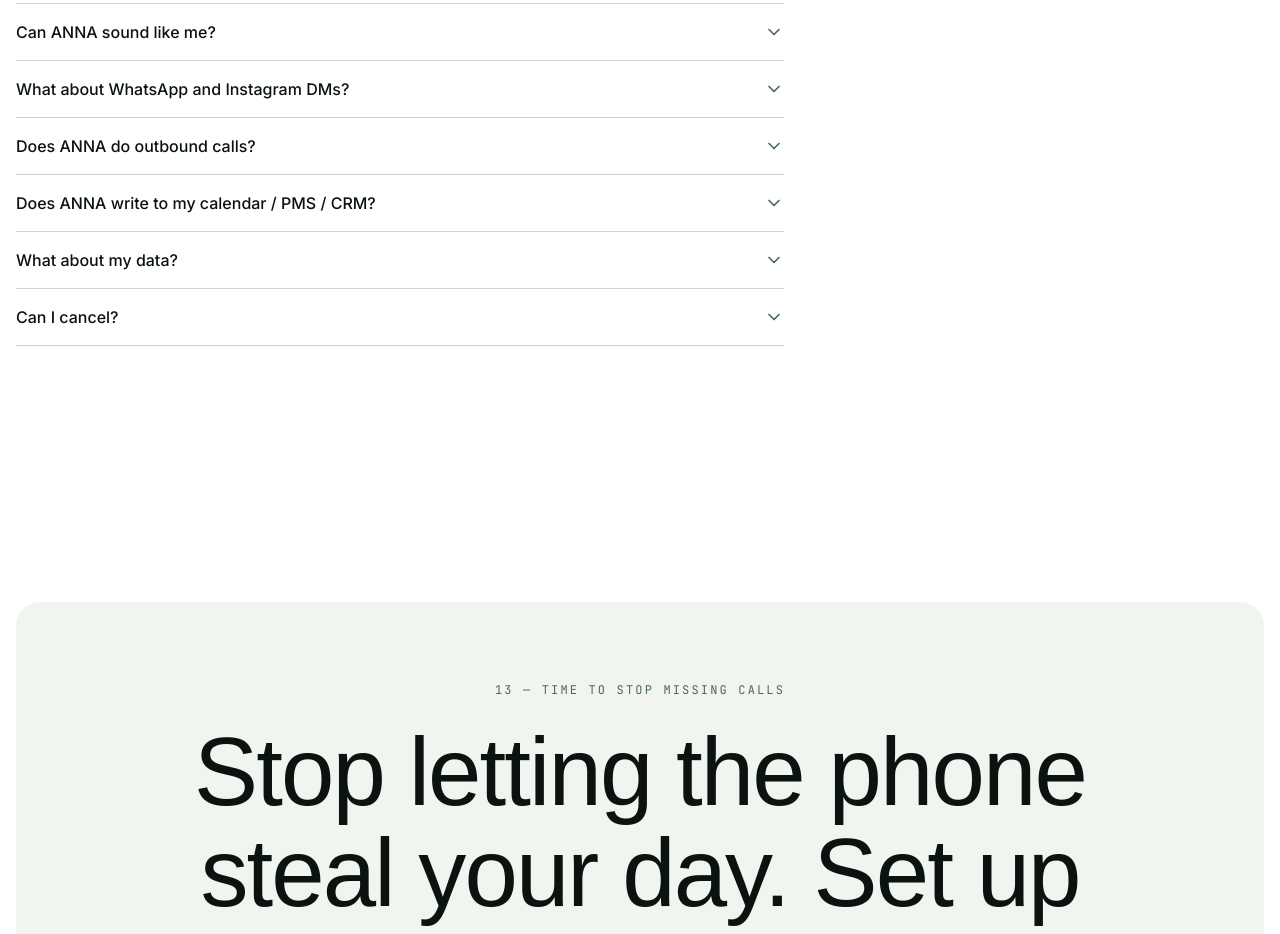
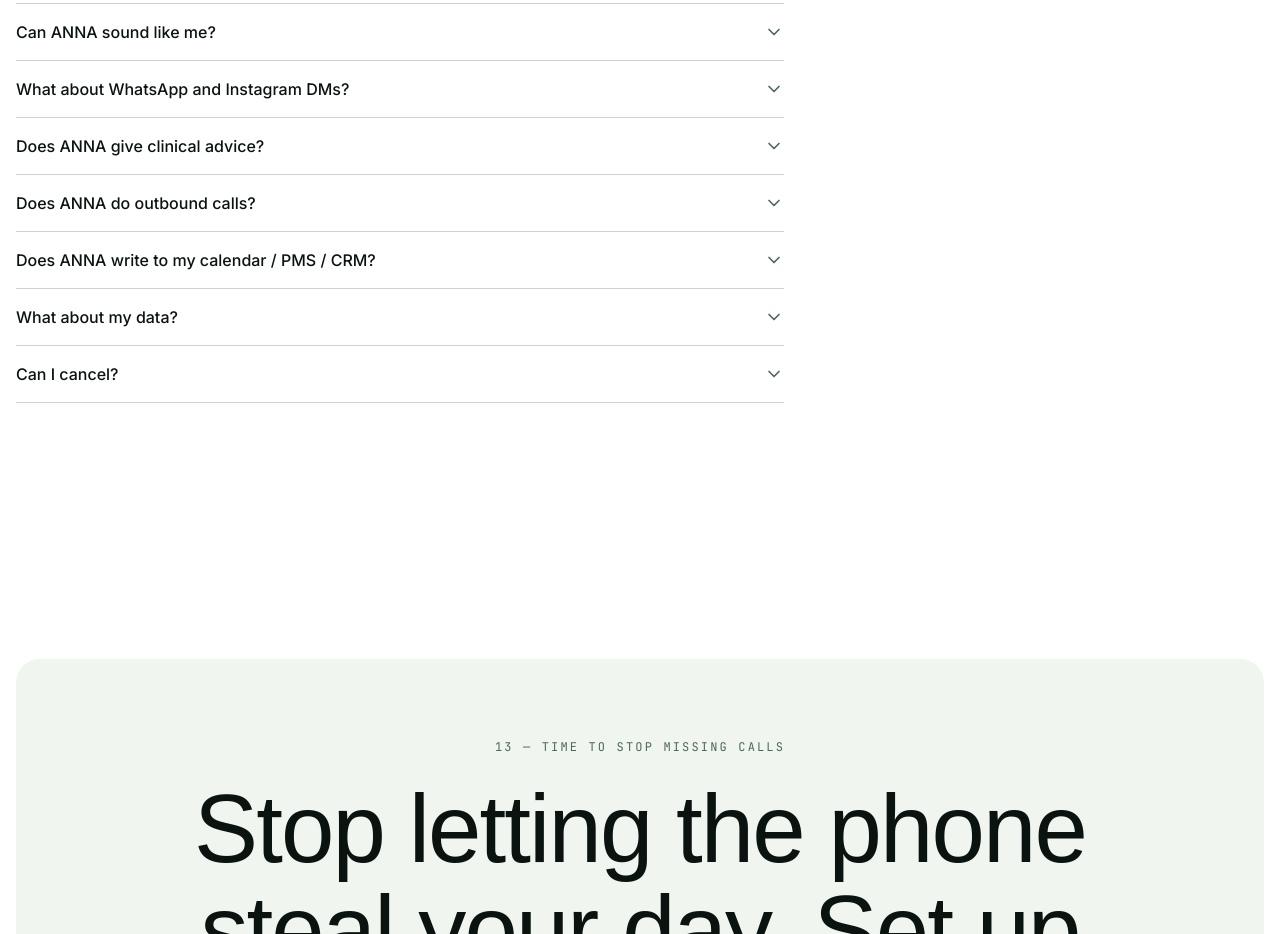
Before and after one commit to nfilippov733/anna-reception, a Next.js app: page / in a window 1280 px wide. Shown: the part 9640-10574 px from the top of the page. Built offline with nearby package versions, Linux system fonts and the light colour scheme; a web font is replaced by a local one.

Commit message:
feat(faq): + 'Does ANNA give clinical advice?' entry (vet + dental compliance concern)

```diff
--- a/src/content/faq.ts
+++ b/src/content/faq.ts
@@ -23,6 +23,10 @@ export const FAQ: FaqEntry[] = [
     a: "ANNA handles WhatsApp Business threads and Instagram DMs the same way she handles calls — answers, books, follows up. WhatsApp Business needs a verified business number; we walk you through it on the demo call.",
   },
   {
+    q: "Does ANNA give clinical advice?",
+    a: "No. ANNA triages — she asks structured questions (e.g. 'Is the stop-tap off?', 'Any blood or unusual food intake?') and routes the call. Clinical decisions stay with your team. We've built this into the script so ANNA never crosses the line, including in dental and vet contexts where it matters most.",
+  },
+  {
     q: "Does ANNA do outbound calls?",
     a: "Yes. No-show recovery, dormant quote chase, appointment confirmations — opt-in per campaign. You stay in control of who she calls and when.",
   },
```
